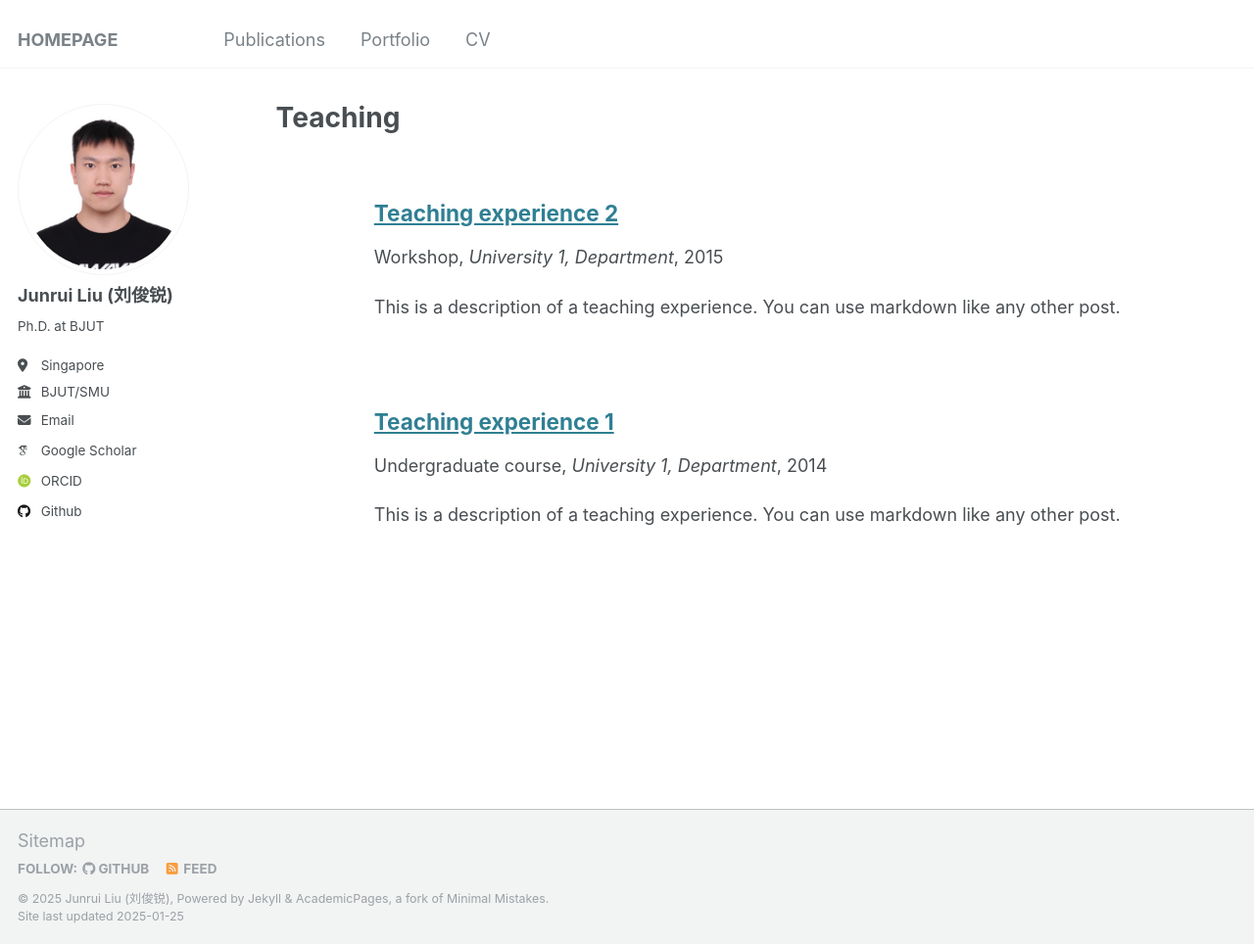
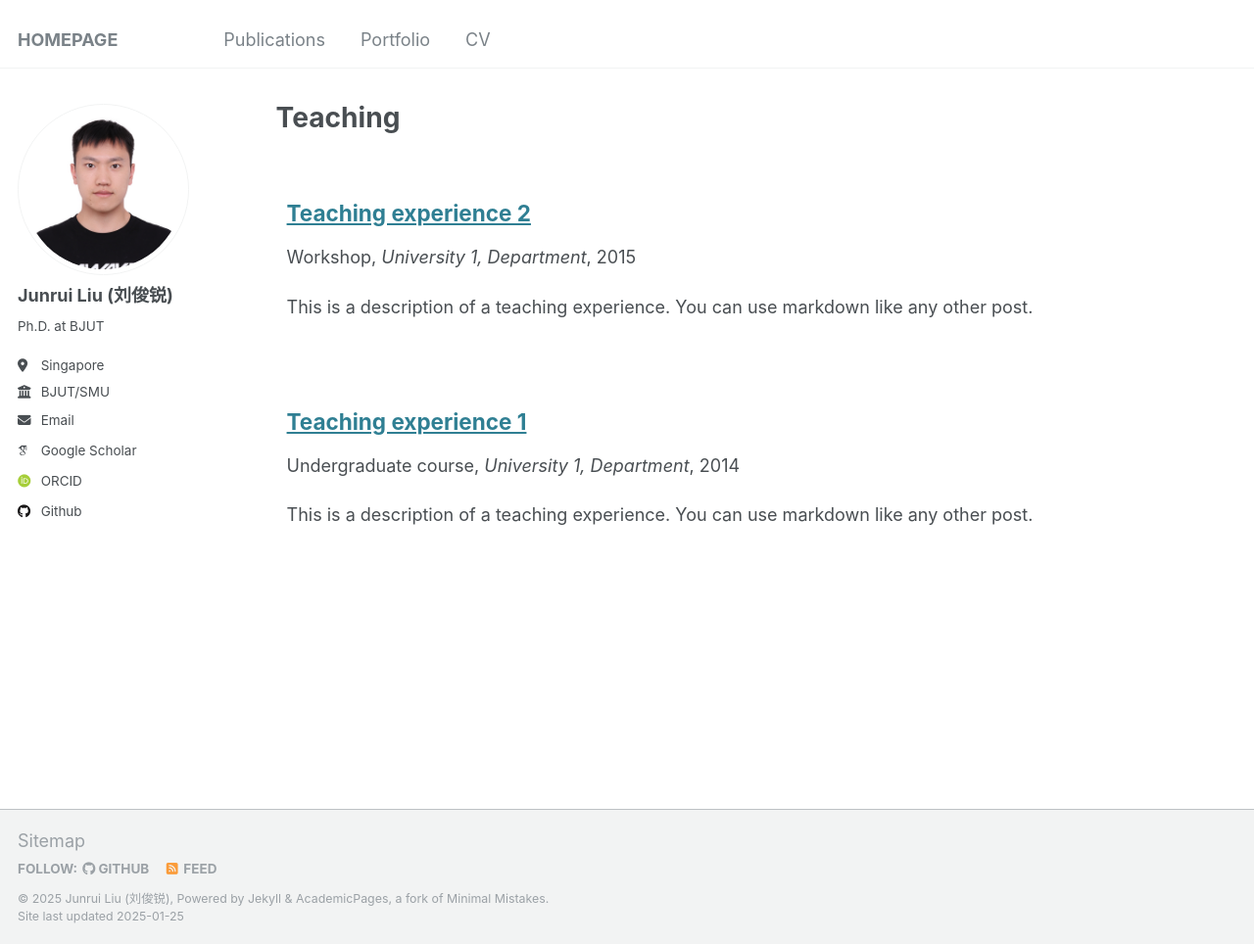
Before and after one commit to dianziliu/dianziliu.github.io, a Jekyll site: the page built from _pages/teaching.html, in a window 1280 px wide and 964 px high. Shown: the whole window at 98% size. Built offline with Jekyll 4.4.1, drawn with Linux system fonts in a browser that asks for light colours; some web fonts are replaced.

Commit message:
change archive

```diff
--- a/_includes/archive-single.html
+++ b/_includes/archive-single.html
@@ -13,7 +13,7 @@
 {% endif %}
 
 <div class="{{ include.type | default: "list" }}__item" style="max-width: 1200px; margin: 0 auto; padding: 1px;">
-  <article class="archive__item" itemscope itemtype="http://schema.org/CreativeWork" style="max-width: 800px; margin: 0 auto; padding: 10px;">
+  <article class="archive__item" itemscope itemtype="http://schema.org/CreativeWork" style="max-width: 1000px; margin: 0 auto; padding: 10px;">
     {% if include.type == "grid" and teaser %}
       <div class="archive__item-teaser">
         <img src=
```
